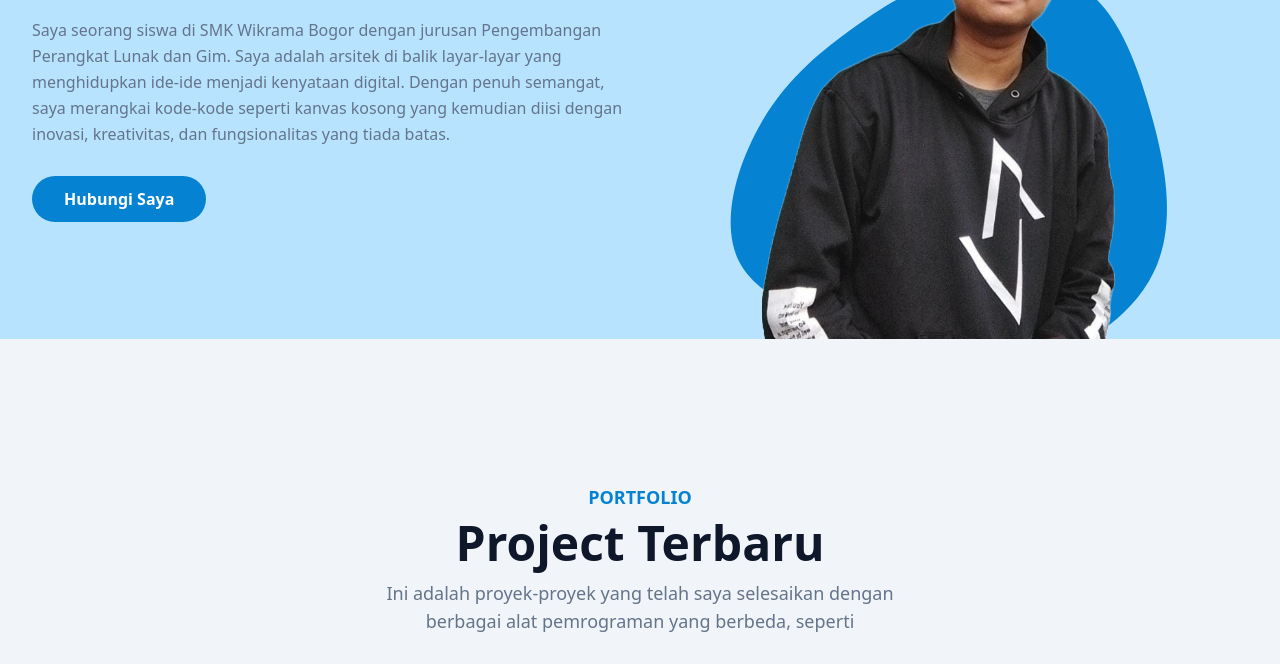
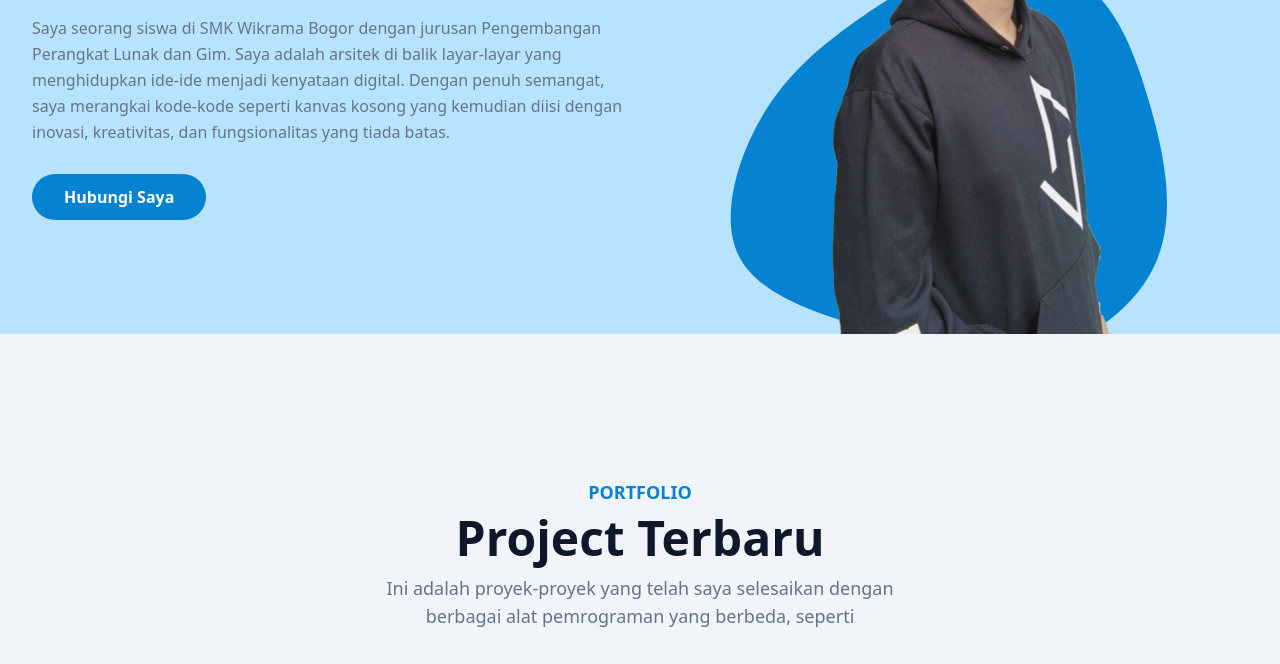
Before and after one commit to AtefAnggaMalikFadilah/personal-web, a website: page index.html in a window 1280 px wide. Shown: the part 334-998 px from the top of the page. Drawn offline with nearby package versions, Linux system fonts and the light colour scheme.

Commit message:
update foto

```diff
--- a/index.html
+++ b/index.html
@@ -62,7 +62,7 @@
                 </div>
                 <div class="w-full self-end px-4 lg:w-1/2">
                     <div class="relative mt-12 lg:mt-9">
-                        <img src="dist/img/anggabg.png" alt="Atef Angga" class="mt-10 max-w-full mx-auto">
+                        <img src="dist/img/angga.png" alt="Atef Angga" class="mt-10 max-w-full mx-auto">
                         <span class="absolute -bottom-0 -z-10 left-1/2 -translate-x-1/2 md:scale-125 ">
                             <svg width="400" height="400"  viewBox="0 0 200 200" xmlns="http://www.w3.org/2000/svg">
                                 <path fill="#0583d2" d="M43.6,-50.4C54.8,-42.6,61,-27.2,65.9,-10C70.9,7.2,74.6,26.2,68.4,41.8C62.1,57.3,45.9,69.3,28.8,72.8C11.7,76.3,-6.2,71.2,-25,65.7C-43.9,60.2,-63.7,54.2,-70.7,41.3C-77.7,28.3,-71.7,8.4,-63.2,-6.1C-54.6,-20.5,-43.4,-29.5,-32.5,-37.3C-21.5,-45.1,-10.8,-51.8,2.7,-55C16.2,-58.3,32.5,-58.2,43.6,-50.4Z" transform="translate(100 100) scale(1.2)" />
```
Also changed, not shown: dist/img/angga.png (added), dist/img/anggabg.png (deleted).
